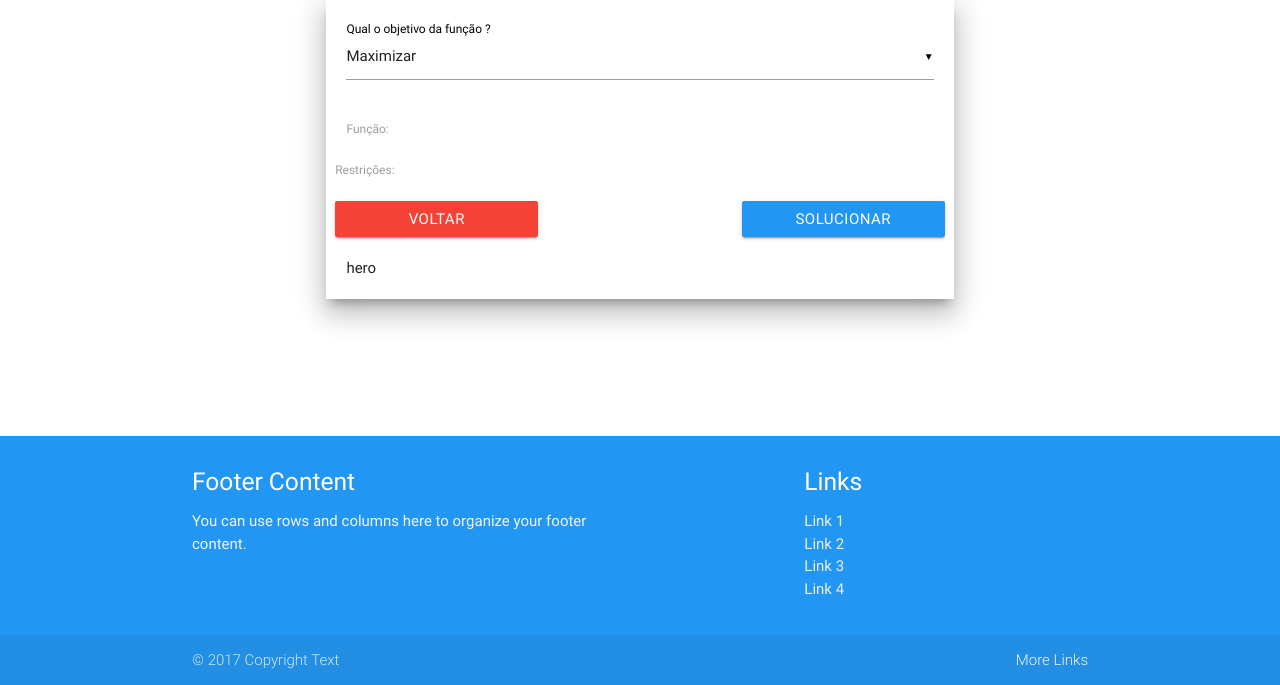
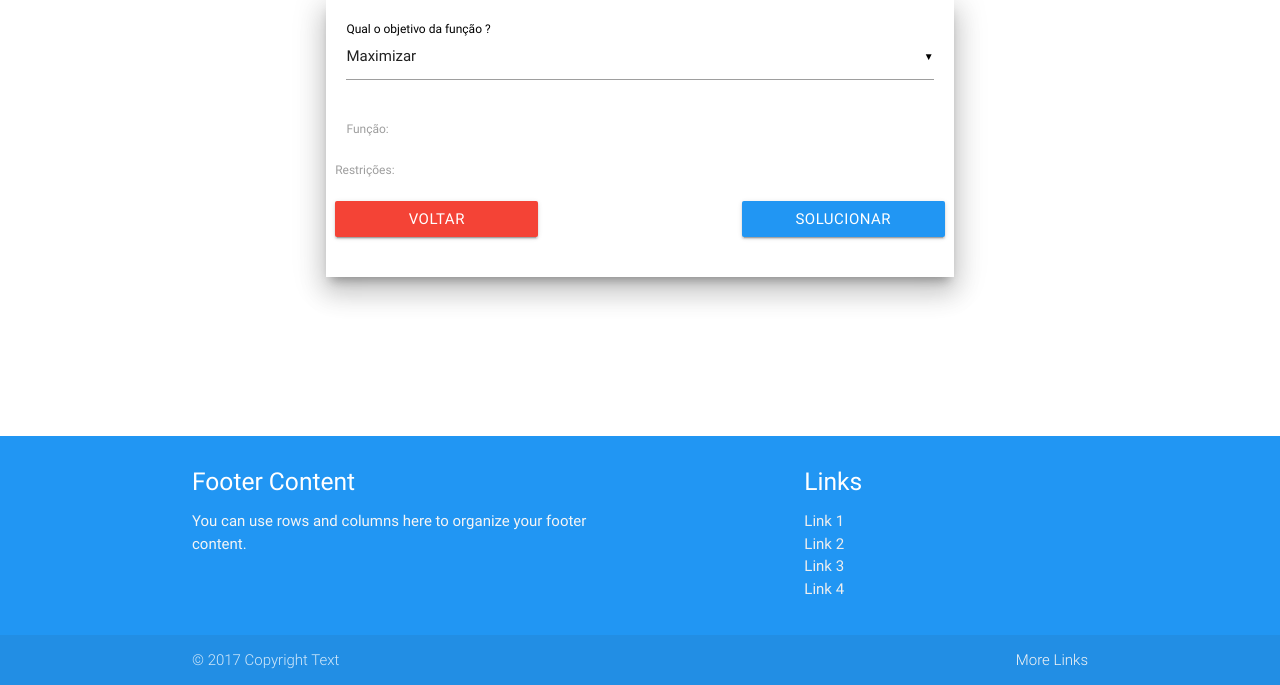
Before and after one commit to jordansaran/Persimplex, a PHP site: page /input.php in a window 1280 px wide. Shown: the part 115-800 px from the top of the page. Run offline with PHP 8.4, Linux system fonts and the light colour scheme; data that the repository does not hold is empty.

Commit message:
Retirada da palavra hero do html

```diff
--- a/input.php
+++ b/input.php
@@ -31,7 +31,7 @@
                         <i class="material-icons right">send</i>
                     </button>
                     <a id="btnVoltar" class="btn waves-effect waves-light col s4 red left" href="index.php" name="voltar">Voltar</a>
-                </div>hero
+                </div>
             </div>
         </div>
     </form>
```
